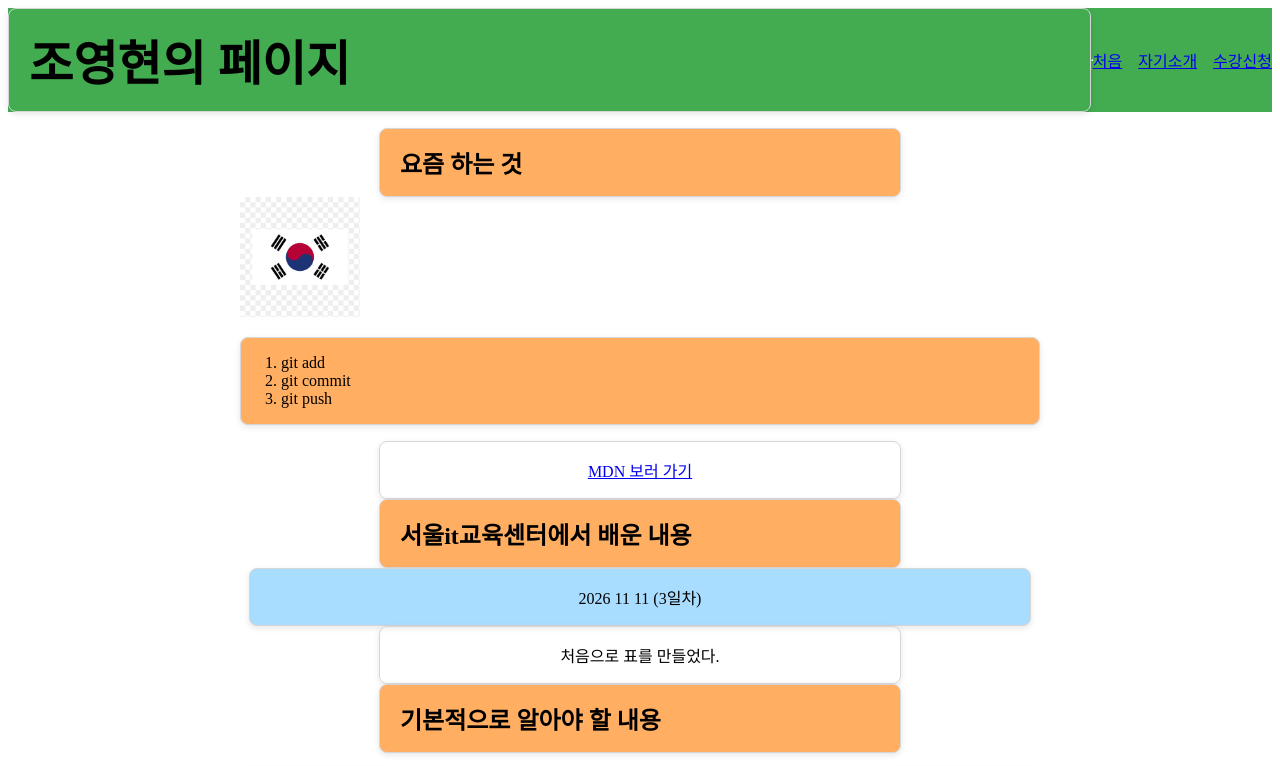
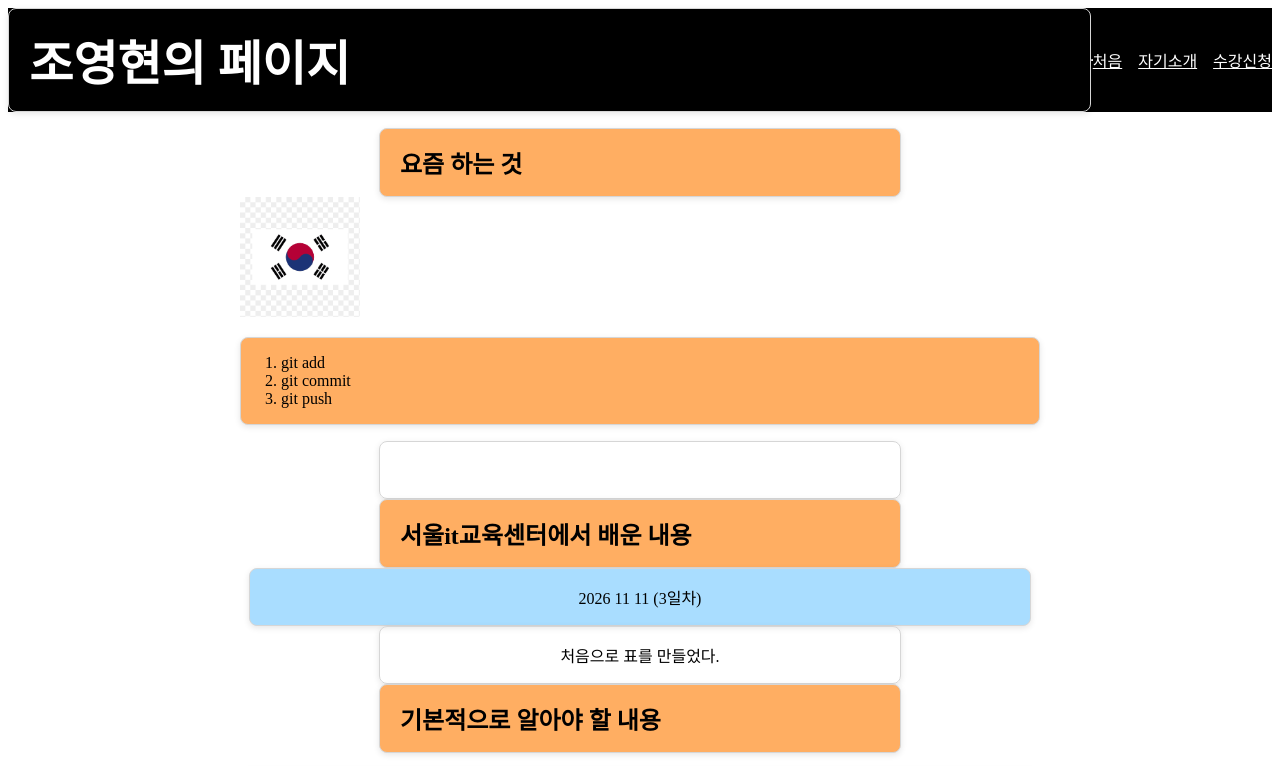
Before and after one commit to yhjo1004g/my-site, a plain HTML site: page index.html in a window 1280 px wide. Shown: the top 766 px of the page. Drawn offline with Linux system fonts and the light colour scheme.

Commit message:
koreanmark

```diff
--- a/css/style.css
+++ b/css/style.css
@@ -2,8 +2,11 @@ header {
     display: flex;
     justify-content: space-between;
     align-items: center;
-    background: rgb(67, 172, 81);
-    color: rgb(0, 0, 0);
+    background: rgb(0, 0, 0);
+    color: rgb(255, 255, 255);
+}
+a {
+    color: white;
 }
 header h1 {
     margin: 0;
```
